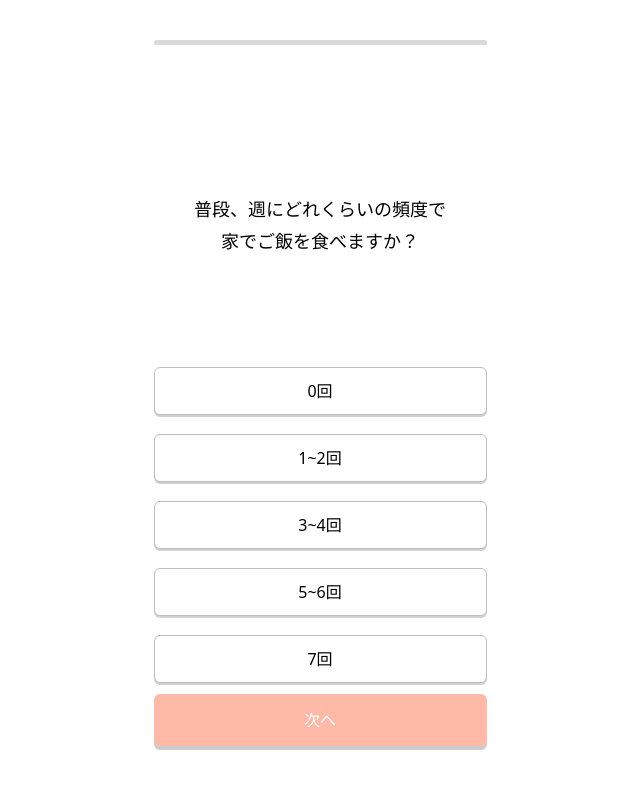
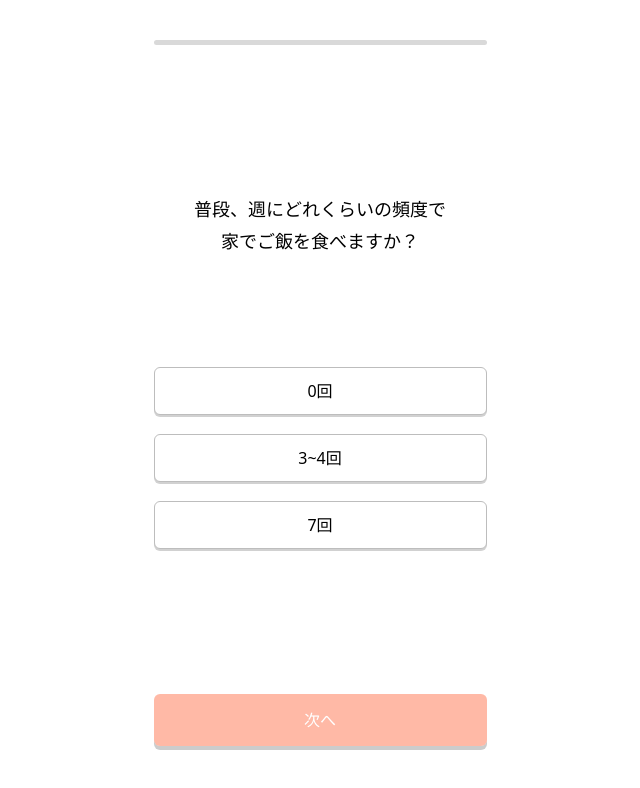
Before and after one commit to junpei-chan/rizap-app, a Next.js app in the folder front/: page /onboarding/1 in a window 1280 px wide. Shown: the top 788 px of the page, without its empty margins (320-960 px from the left). Built offline with nearby package versions, Linux system fonts and the light colour scheme; no server answers.

Commit message:
[update] STEPSの選択肢を3つに変更

```diff
--- a/front/src/data/onboarding-steps.ts
+++ b/front/src/data/onboarding-steps.ts
@@ -10,20 +10,20 @@ export const STEPS: StepDef[] = [
   {
     id: "meal_frequency",
     question: "普段、週にどれくらいの頻度で\n家でご飯を食べますか？",
-    options: ["0回", "1~2回", "3~4回", "5~6回", "7回"],
-    optionNums: [0, 2, 4, 6, 7],
+    options: ["0回", "3~4回", "7回"],
+    optionNums: [0, 4, 7],
   },
   {
     id: "dishwashing_last",
     question: "洗い物は最後にいつしましたか？",
-    options: ["今日", "昨日", "2日前", "1週間以上前"],
-    optionNums: [0, 1, 2, 7],
+    options: ["今日", "2日前", "1週間以上前"],
+    optionNums: [0, 2, 7],
   },
   {
     id: "laundry_last",
     question: "洗濯は最後にいつしましたか？",
-    options: ["今日", "昨日", "2日~3日前", "4日~6日前", "1週間以上前"],
-    optionNums: [0, 1, 3, 6, 7],
+    options: ["今日", "2日~3日前", "1週間以上前"],
+    optionNums: [0, 3, 7],
   },
   {
     id: "trash_last",
@@ -34,32 +34,32 @@ export const STEPS: StepDef[] = [
   {
     id: "vacuum_last",
     question: "床掃除は最後にいつしましたか？\n（掃除機など）",
-    options: ["今日", "2日~3日前", "4日~6日前", "1週間以上前"],
-    optionNums: [0, 3, 6, 7],
+    options: ["今日", "4日~6日前", "1週間以上前"],
+    optionNums: [0, 6, 7],
   },
   {
     id: "mop_last",
     question: "床掃除は最後にいつしましたか？\n（雑巾など）",
-    options: ["今日", "2日~3日前", "4日~6日前", "1週間以上前"],
-    optionNums: [0, 3, 6, 7],
+    options: ["今日", "4日~6日前", "1週間以上前"],
+    optionNums: [0, 6, 7],
   },
   {
     id: "tidy_last",
     question: "整理整頓は最後にいつしましたか？",
-    options: ["今日", "~1週間前", "~3週間前", "1ヶ月以上前"],
-    optionNums: [0, 7, 21, 30],
+    options: ["今日", "~3週間前", "1ヶ月以上前"],
+    optionNums: [0, 21, 30],
   },
   {
     id: "bath_last",
     question: "風呂掃除は最後にいつしましたか？",
-    options: ["今日", "2~3日前", "4~6日前", "1週間以上前"],
-    optionNums: [0, 3, 6, 7],
+    options: ["今日", "4~6日前", "1週間以上前"],
+    optionNums: [0, 6, 7],
   },
   {
     id: "toilet_last",
     question: "トイレ掃除は最後にいつしましたか？",
-    options: ["今日", "2~3日前", "4~6日前", "1週間以上前"],
-    optionNums: [0, 3, 6, 7],
+    options: ["今日", "4~6日前", "1週間以上前"],
+    optionNums: [0, 6, 7],
     nextLabel: "はじめる",
   },
 ];
```
